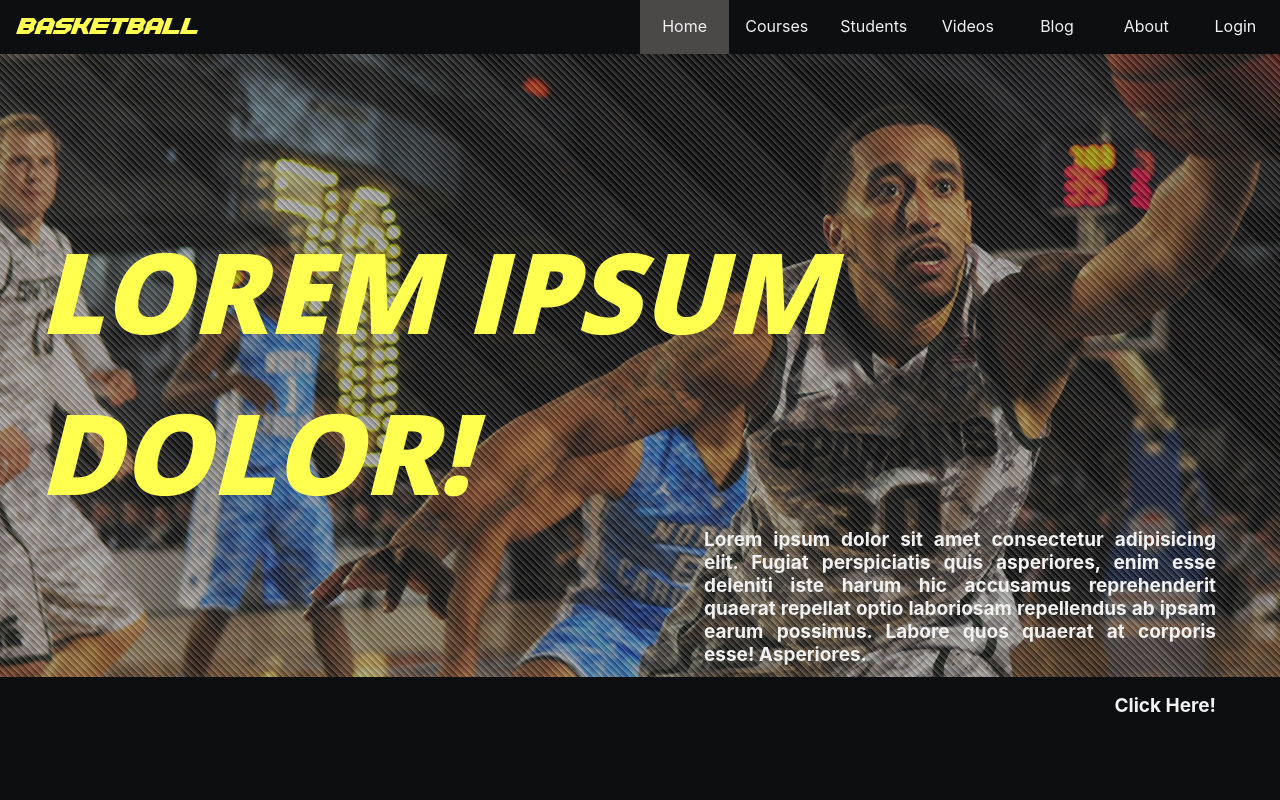
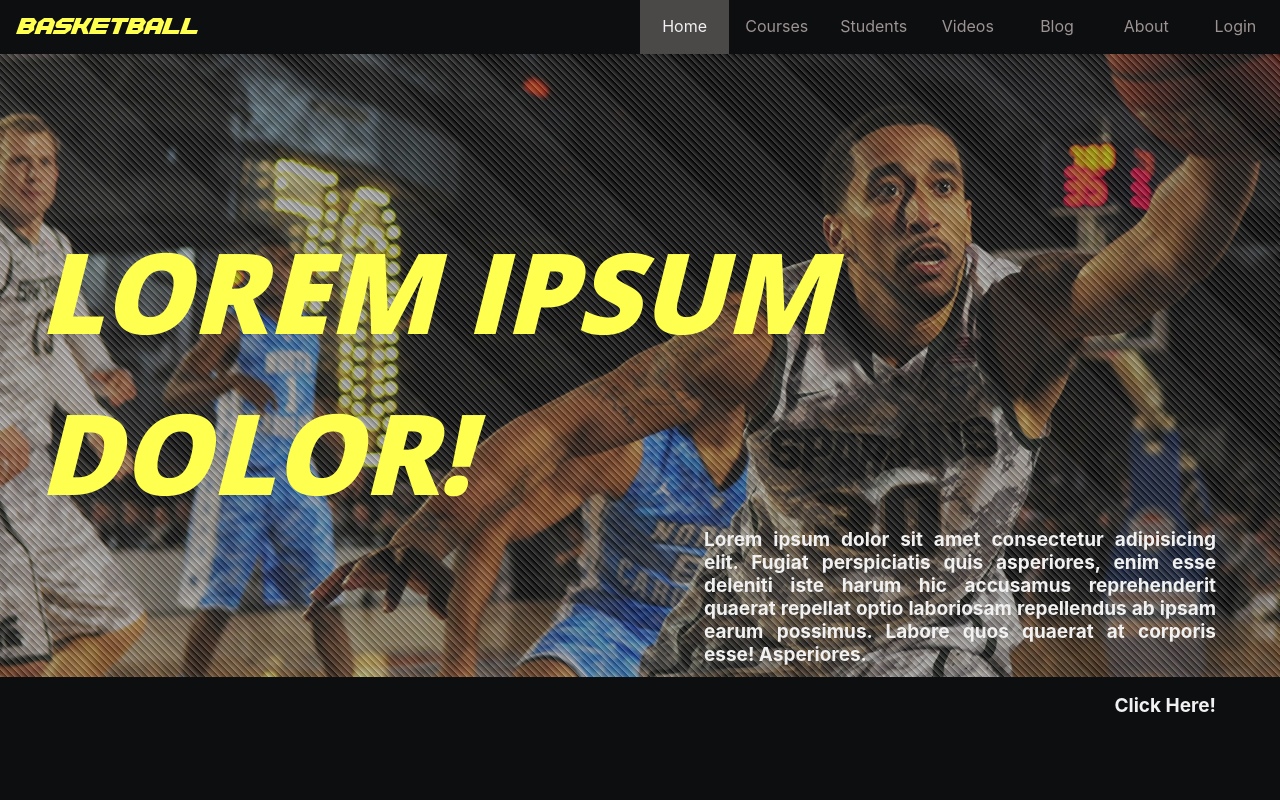
Before and after one commit to NayrPro/basketball, a React (Create React App) app: page / in a window 1280 px wide. Shown: the top 800 px of the page. Built offline with nearby package versions, Linux system fonts and the light colour scheme.

Commit message:
navbar update

```diff
--- a/src/components/Navbar/Navbar.css
+++ b/src/components/Navbar/Navbar.css
@@ -36,7 +36,7 @@
 
   .navbar-links>li>a{
     text-decoration: none;
-    color: #f1f1f1;
+    color: #9d9393;
   }
 
   .navbar-links>li:hover{
@@ -46,3 +46,7 @@
   .navbar-link.home{
     background: #4b4848;
   }
+
+  .navbar-link.home>a{
+    color: #f1f1f1;
+  }
```
